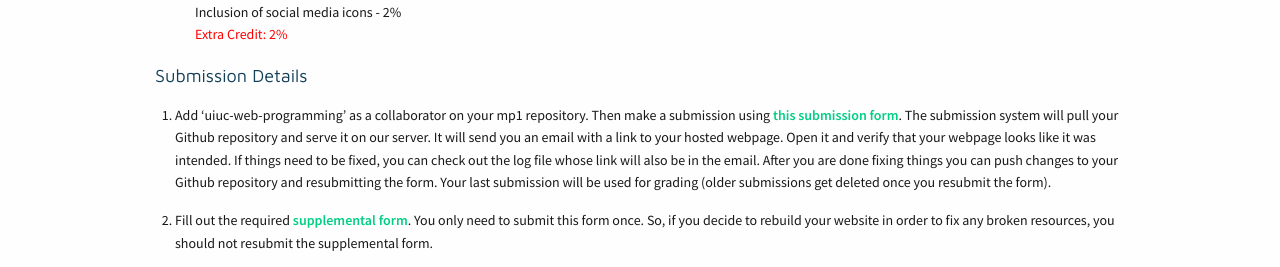
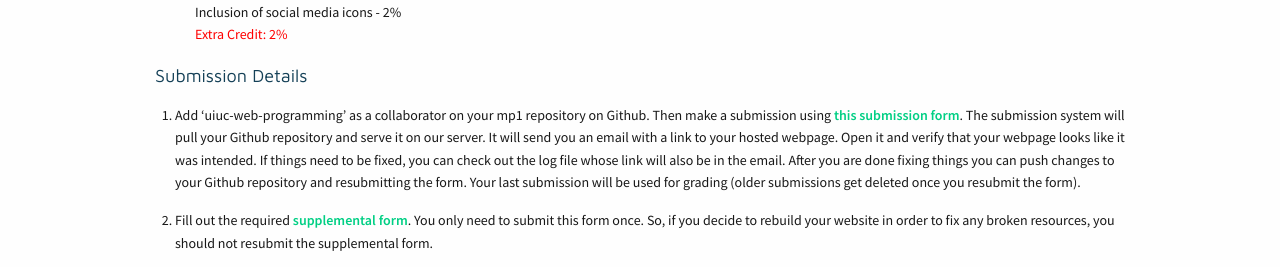
Before and after one commit to biplabdeka/fa2016, a Jekyll site: the page built from _posts/2016-1-26-MP-1.md, in a window 1280 px wide. Shown: the part 1736-2003 px from the top of the page. Built offline with Jekyll 4.4.1, drawn with Linux system fonts in a browser that asks for light colours; nearby versions of some CDN libraries; Markdown is read by kramdown in place of the engine named in the settings.

```diff
--- a/_posts/2016-1-26-MP-1.md
+++ b/_posts/2016-1-26-MP-1.md
@@ -61,6 +61,6 @@
 
 <div class="section-heading">Submission Details</div>
 
-1. Add 'uiuc-web-programming' as a collaborator on your mp1 repository. Then make a submission using [this submission form](http://uiucwp.com/mp1/submit). The submission system will pull your Github repository and serve it on our server. It will send you an email with a link to your hosted webpage. Open it and verify that your webpage looks like it was intended. If things need to be fixed, you can check out the log file whose link will also be in the email. After you are done fixing things you can push changes to your Github repository and resubmitting the form. Your last submission will be used for grading (older submissions get deleted once you resubmit the form).
+1. Add 'uiuc-web-programming' as a collaborator on your mp1 repository on Github. Then make a submission using [this submission form](http://uiucwp.com/mp1/submit). The submission system will pull your Github repository and serve it on our server. It will send you an email with a link to your hosted webpage. Open it and verify that your webpage looks like it was intended. If things need to be fixed, you can check out the log file whose link will also be in the email. After you are done fixing things you can push changes to your Github repository and resubmitting the form. Your last submission will be used for grading (older submissions get deleted once you resubmit the form).
 
 2. Fill out the required [supplemental form](https://docs.google.com/forms/d/1cAVTfyBzzzWEryPGL18834j4sfZ3P_JMlRKDIhi5QAQ/viewform). You only need to submit this form once. So, if you decide to rebuild your website in order to fix any broken resources, you should not resubmit the supplemental form.
```
